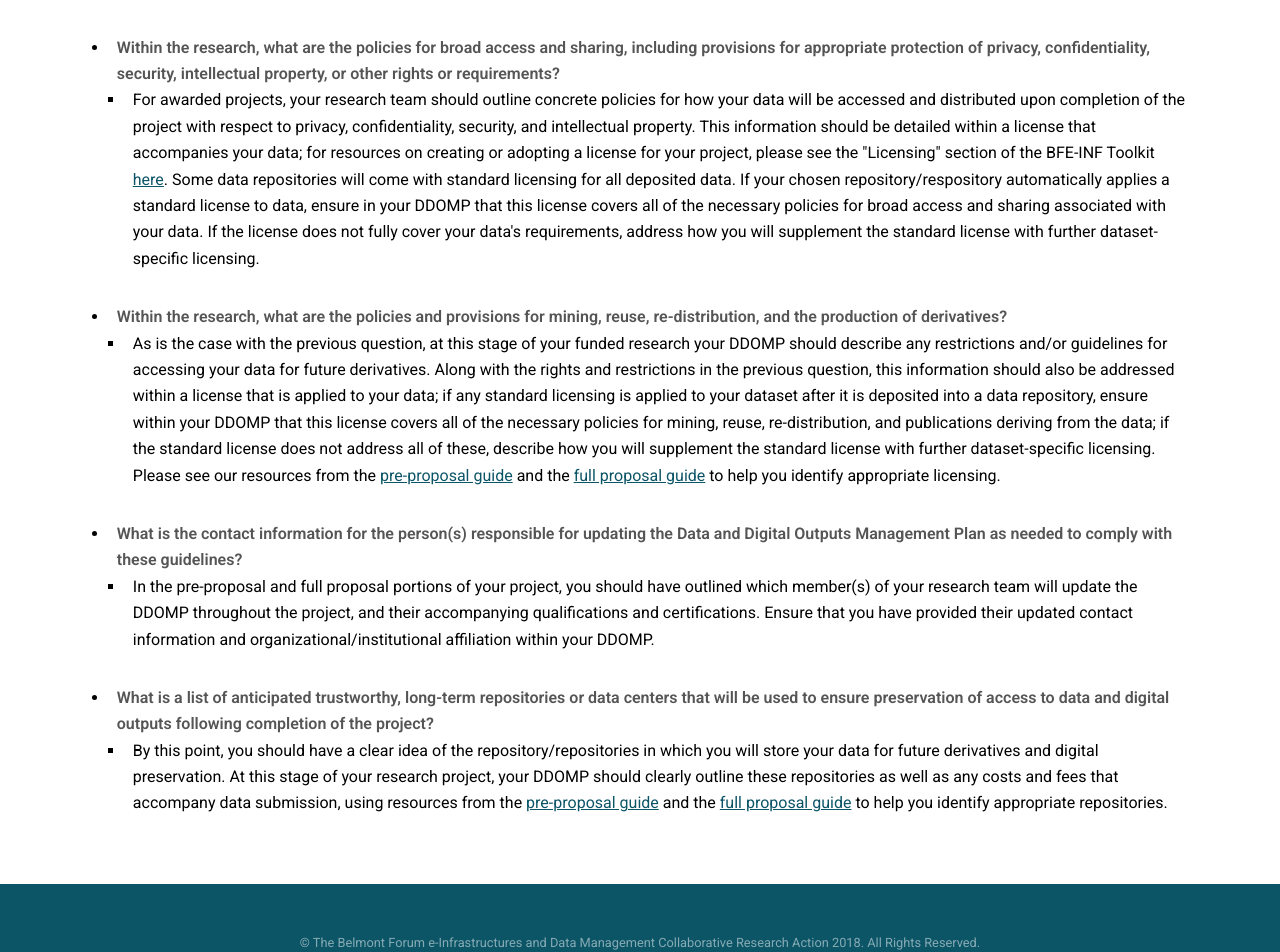
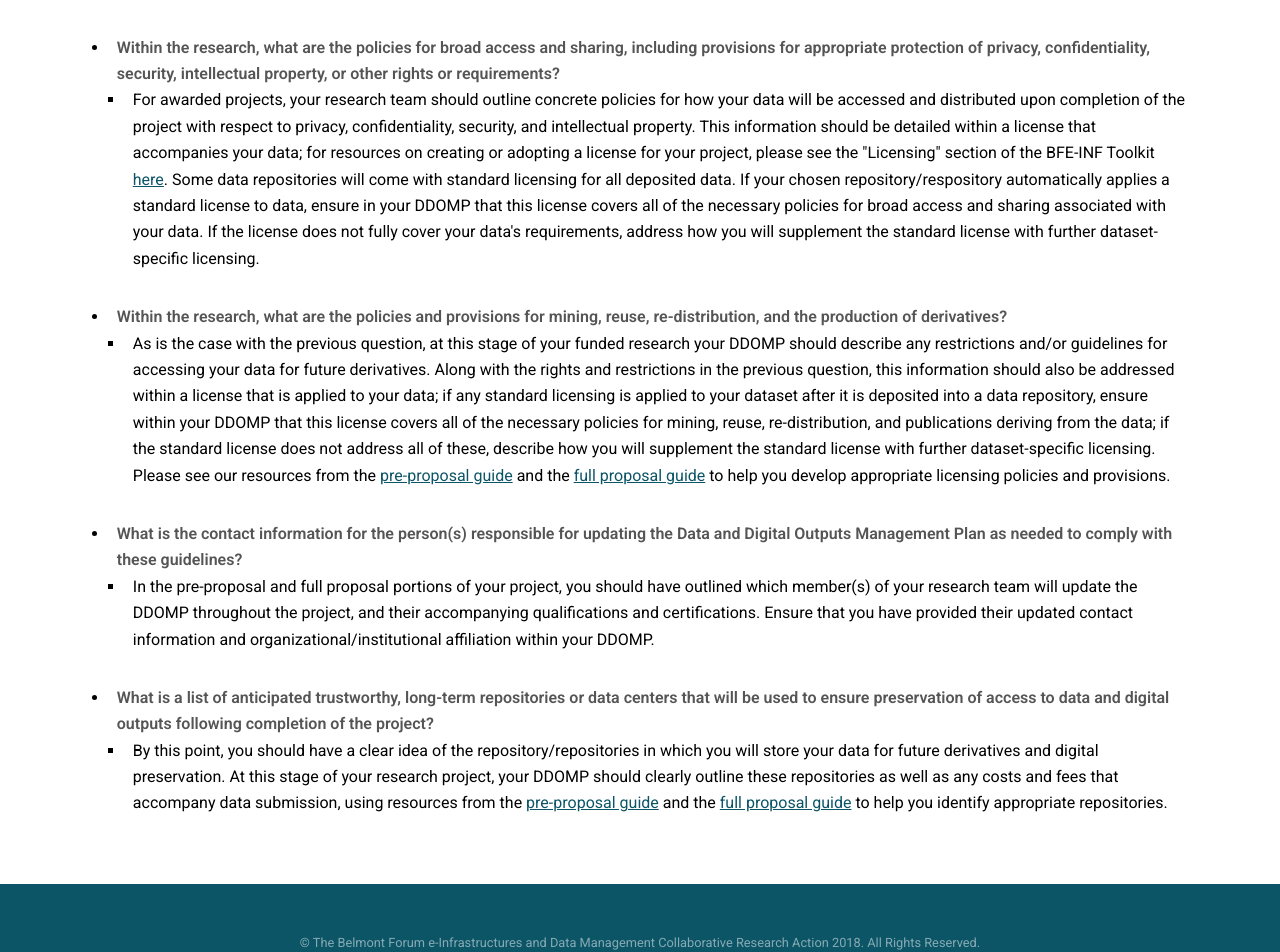
Before and after one commit to bfe-inf/toolkit, a Jekyll site: the page built from ddomp-awardedprojects.html, in a window 1280 px wide. Shown: the part 919-1871 px from the top of the page. Built offline with Jekyll 4.4.1, drawn with Linux system fonts in a browser that asks for light colours.

Commit message:
Update ddomp-awardedprojects.html

```diff
--- a/ddomp-awardedprojects.html
+++ b/ddomp-awardedprojects.html
@@ -66,7 +66,7 @@
 							</ul>
 						<li><strong>Within the research, what are the policies and provisions for mining, reuse, re-distribution, and the production of derivatives?</strong></li>
 							<ul style="list-style-type:square">
-								<li>As is the case with the previous question, at this stage of your funded research your DDOMP should describe any restrictions and/or guidelines for accessing your data for future derivatives. Along with the rights and restrictions in the previous question, this information should also be addressed within a license that is applied to your data; if any standard licensing is applied to your dataset after it is deposited into a data repository, ensure within your DDOMP that this license covers all of the necessary policies for mining, reuse, re-distribution, and publications deriving from the data; if the standard license does not address all of these, describe how you will supplement the standard license with further dataset-specific licensing. Please see our resources from the <a href="ddomp-preproposal.html" target="_blank">pre-proposal guide</a> and the <a href="ddomp-fullproposal.html" target="_blank">full proposal guide</a> to help you identify appropriate licensing.</li>
+								<li>As is the case with the previous question, at this stage of your funded research your DDOMP should describe any restrictions and/or guidelines for accessing your data for future derivatives. Along with the rights and restrictions in the previous question, this information should also be addressed within a license that is applied to your data; if any standard licensing is applied to your dataset after it is deposited into a data repository, ensure within your DDOMP that this license covers all of the necessary policies for mining, reuse, re-distribution, and publications deriving from the data; if the standard license does not address all of these, describe how you will supplement the standard license with further dataset-specific licensing. Please see our resources from the <a href="ddomp-preproposal.html" target="_blank">pre-proposal guide</a> and the <a href="ddomp-fullproposal.html" target="_blank">full proposal guide</a> to help you develop appropriate licensing policies and provisions.</li>
 							</ul>
 						<li><strong>What is the contact information for the person(s) responsible for updating the Data and Digital Outputs Management Plan as needed to comply with these guidelines?</strong></li>
 							<ul style="list-style-type:square">
```
